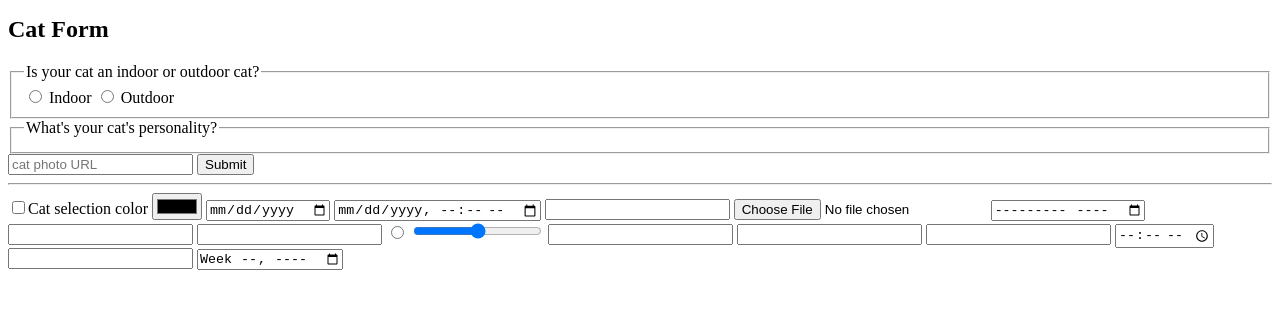
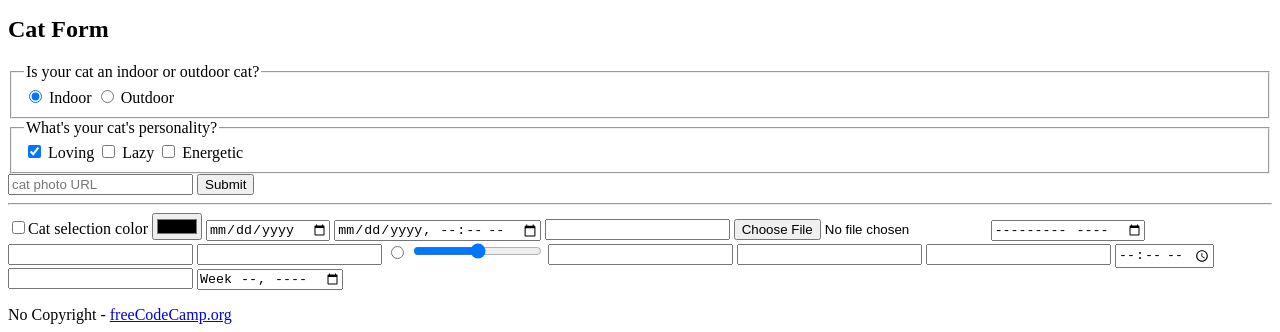
Before and after one commit to rociocabrera/Cat-Photo-App, a plain HTML site: page index.html in a window 1280 px wide. Shown: the part 1394-1726 px from the top of the page. Before the commit the page ends 1680 px from the top, so only its background shows below. Drawn offline with Linux system fonts and the light colour scheme.

Commit message:
finished footer

```diff
--- a/index.html
+++ b/index.html
@@ -51,6 +51,7 @@
             <legend>Is your cat an indoor or outdoor cat?</legend>
             <label
               ><input
+                checked
                 type="radio"
                 id="indoor"
                 name="indoor-outdoor"
@@ -68,7 +69,26 @@
               Outdoor</label
             >
           </fieldset>
-          <fieldset><legend>What's your cat's personality?</legend></fieldset>
+          <fieldset>
+            <legend>What's your cat's personality?</legend>
+            <input
+              checked
+              name="personality"
+              type="checkbox"
+              id="loving"
+              value="loving"
+            />
+            <label for="loving">Loving</label>
+            <input id="lazy" type="checkbox" name="personality" value="lazy" />
+            <label for="lazy">Lazy</label>
+            <input
+              id="energetic"
+              type="checkbox"
+              name="personality"
+              value="energetic"
+            />
+            <label for="energetic">Energetic</label>
+          </fieldset>
 
           <input
             type="cat photo URL"
@@ -105,5 +125,8 @@
         </form>
       </section>
     </main>
+    <footer>
+      No Copyright - <a href="https://www.freecodecamp.org">freeCodeCamp.org</a>
+    </footer>
   </body>
 </html>
```
